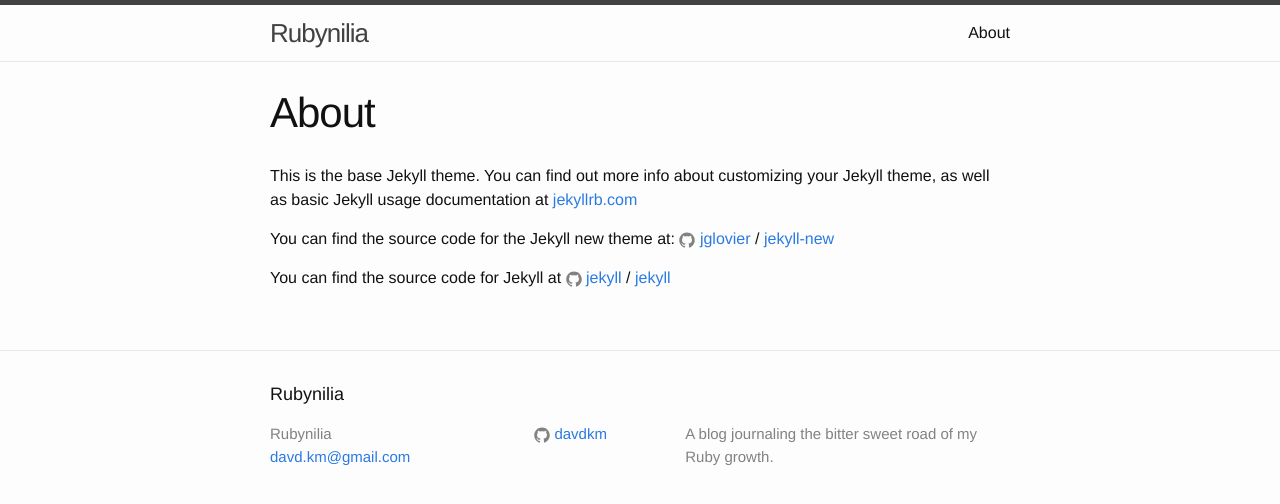
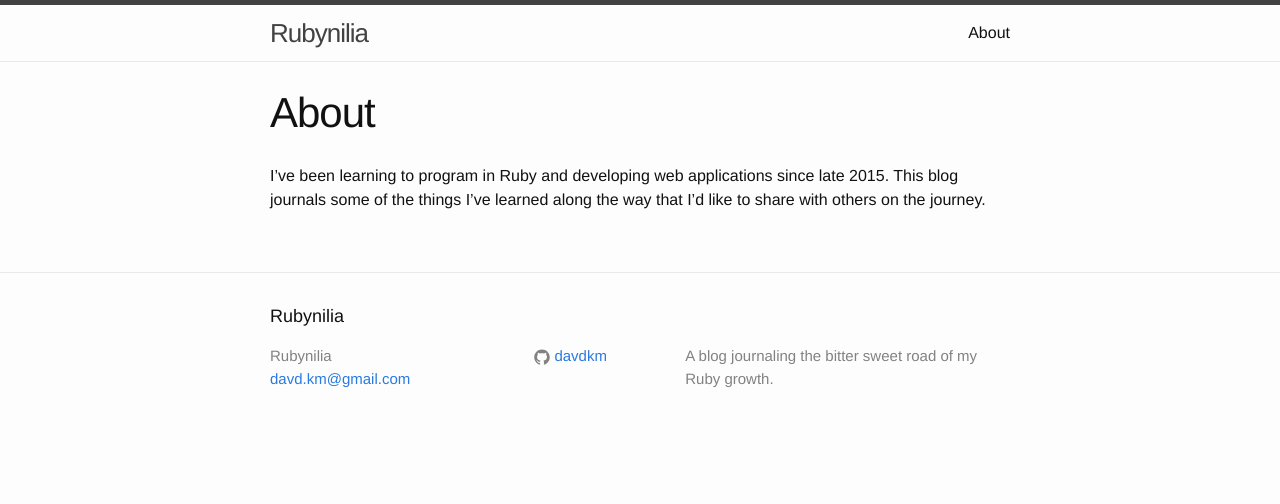
Before and after one commit to davdkm/davdkm.github.io, a Jekyll site: the page built from about.md, in a window 1280 px wide. Shown: the top 504 px of the page. Built offline with Jekyll 4.4.1, drawn with Linux system fonts in a browser that asks for light colours.

Commit message:
updated the about page to not be so generic

```diff
--- a/about.md
+++ b/about.md
@@ -4,12 +4,4 @@
 permalink: /about/
 ---
 
-This is the base Jekyll theme. You can find out more info about customizing your Jekyll theme, as well as basic Jekyll usage documentation at [jekyllrb.com](http://jekyllrb.com/)
-
-You can find the source code for the Jekyll new theme at:
-{% include icon-github.html username="jglovier" %} /
-[jekyll-new](https://github.com/jglovier/jekyll-new)
-
-You can find the source code for Jekyll at
-{% include icon-github.html username="jekyll" %} /
-[jekyll](https://github.com/jekyll/jekyll)
+I've been learning to program in Ruby and developing web applications since late 2015. This blog journals some of the things I've learned along the way that I'd like to share with others on the journey.
```
